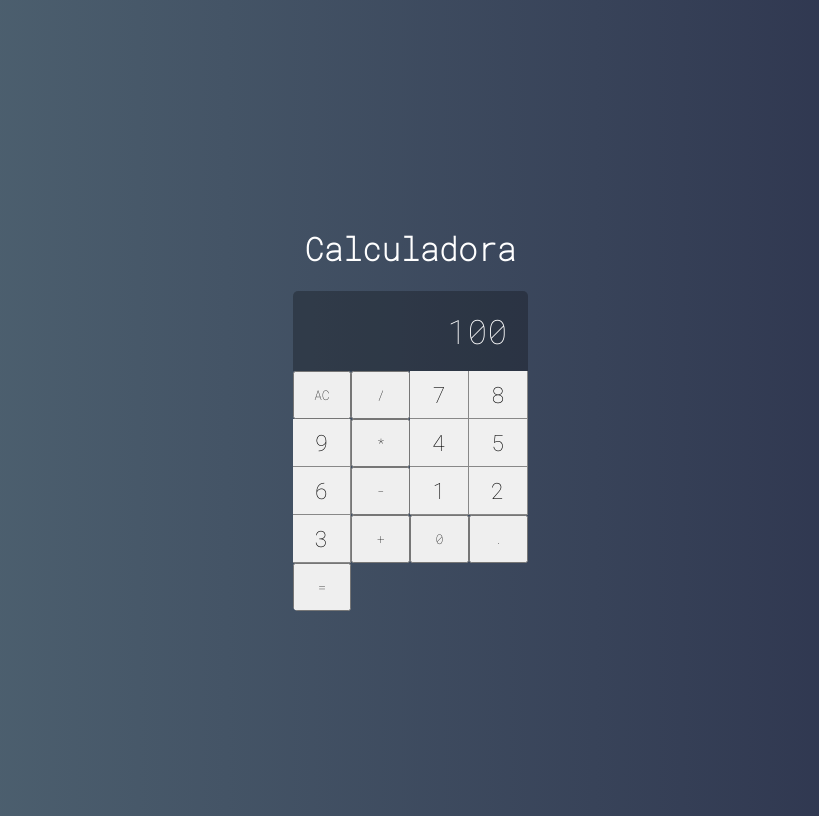
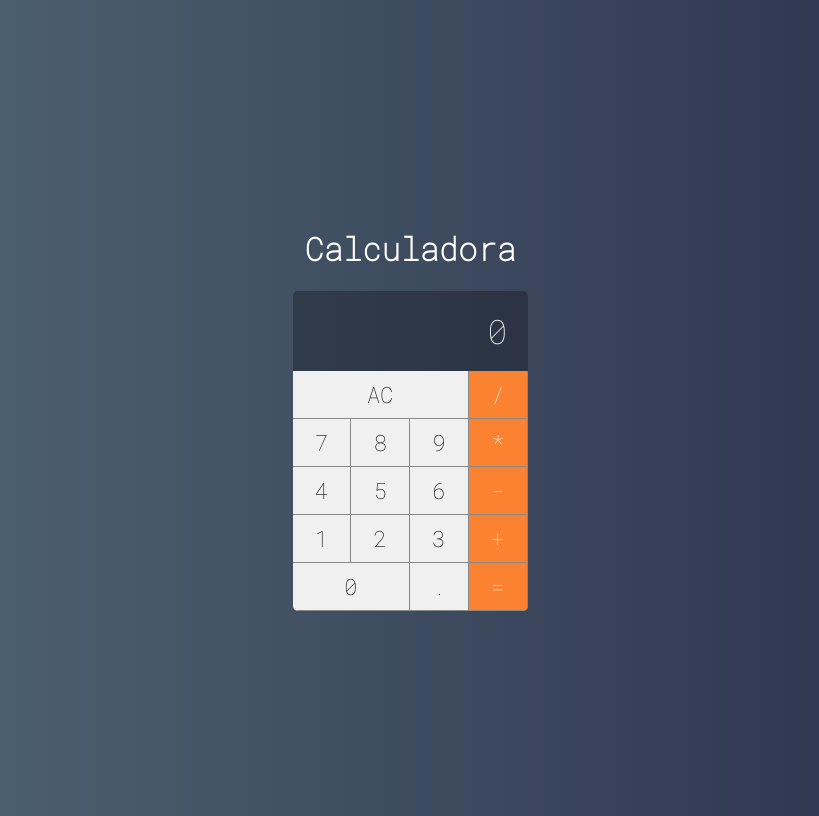
Before and after one commit to DiegoPereira100/CalculadoraReactjs, a React (Create React App) app: page / in a window 1280 px wide. Shown: the whole page, without its empty margins (230-1049 px from the left). Built offline with nearby package versions, Linux system fonts and the light colour scheme.

Commit message:
Implementando a lógica

```diff
--- a/src/components/Button.jsx
+++ b/src/components/Button.jsx
@@ -3,7 +3,7 @@
 
 export default props => {
 
-    let classes = 'button'
+    let classes = 'button '
     classes += props.operation ? 'operation' : ''
     classes += props.double ? 'double' : ''
     classes += props.triple ? 'triple' : ''
--- a/src/main/Calculator.jsx
+++ b/src/main/Calculator.jsx
@@ -1,10 +1,20 @@
-import React, { Component } from 'react'
+import React, { Component } from 'react';
 import './Calculator.css'
 
-import Button from '../components/Button'
-import Display from '../components/Display'
+import Button from '../components/Button';
+import Display from '../components/Display';
+
+const initialState = {
+    displayValue: '0',
+    clearDisplay: false,
+    operation: null,
+    values: [0, 0],
+    current: 0
+}
 
 export default class Calculator extends Component {
+
+    state = {...initialState }
 
     constructor(props) {
         super(props)
@@ -14,7 +24,7 @@
     }
 
     clearMemory() {
-        console.log('limpar')
+        this.setState({...initialState})
     }
 
     setOperation(operation) {
@@ -22,13 +32,30 @@
     }
 
     addDigit(n) {
-        console.log(n)
-    }
+
+            if (n === '.' && this.state.displayValue.includes('.')) {
+                return
+            }
+
+            const clearDisplay = this.state.displayValue === '0'
+                || this.state.clearDisplay
+            const currentValue = clearDisplay ? '' : this.state.displayValue
+            const displayValue = currentValue + n
+            this.setState({ displayValue, clearDisplay: false })
+
+            if (n !== '.') {
+                const i = this.state.current
+                const newValue = parseFloat(displayValue)
+                const values = [...this.state.values]
+                values[i] = newValue
+                this.setState({ values })
+            }
+        }
 
     render() {
         return (
             <div className="calculator">
-                <Display value={100} />
+                <Display value={this.state.displayValue} />
                 <Button label="AC" click={this.clearMemory} triple />
                 <Button label="/" click={this.setOperation} operation/>
                 <Button label="7" click={this.addDigit}/>
@@ -44,7 +71,7 @@
                 <Button label="3" click={this.addDigit}/>
                 <Button label="+" click={this.setOperation} operation/>
                 <Button label="0" click={this.addDigit} double />
-                <Button label="." click={this.setOperation} operation/>
+                <Button label="." click={this.addDigit} />
                 <Button label="=" click={this.setOperation} operation/>
 
             </div>
```
